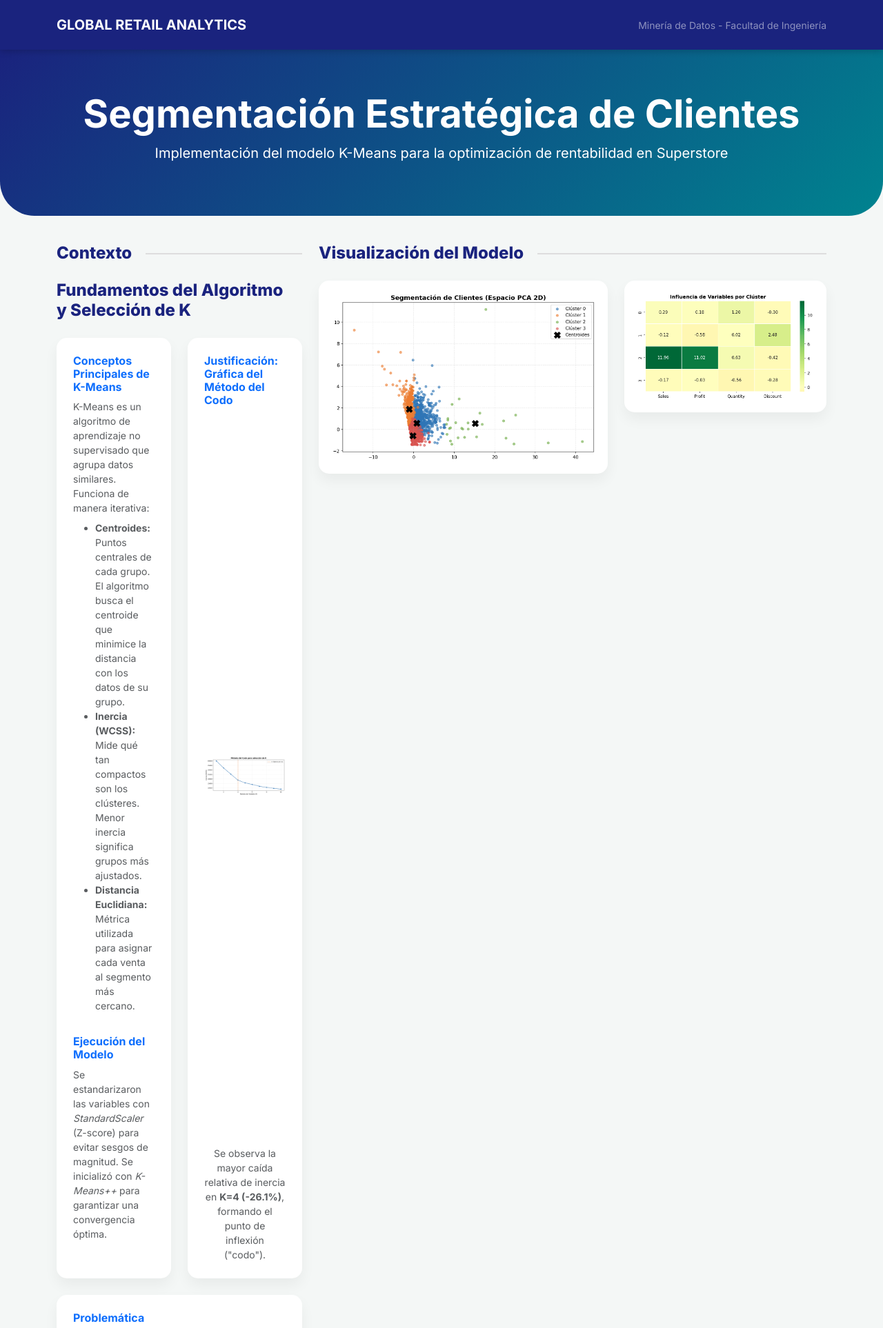
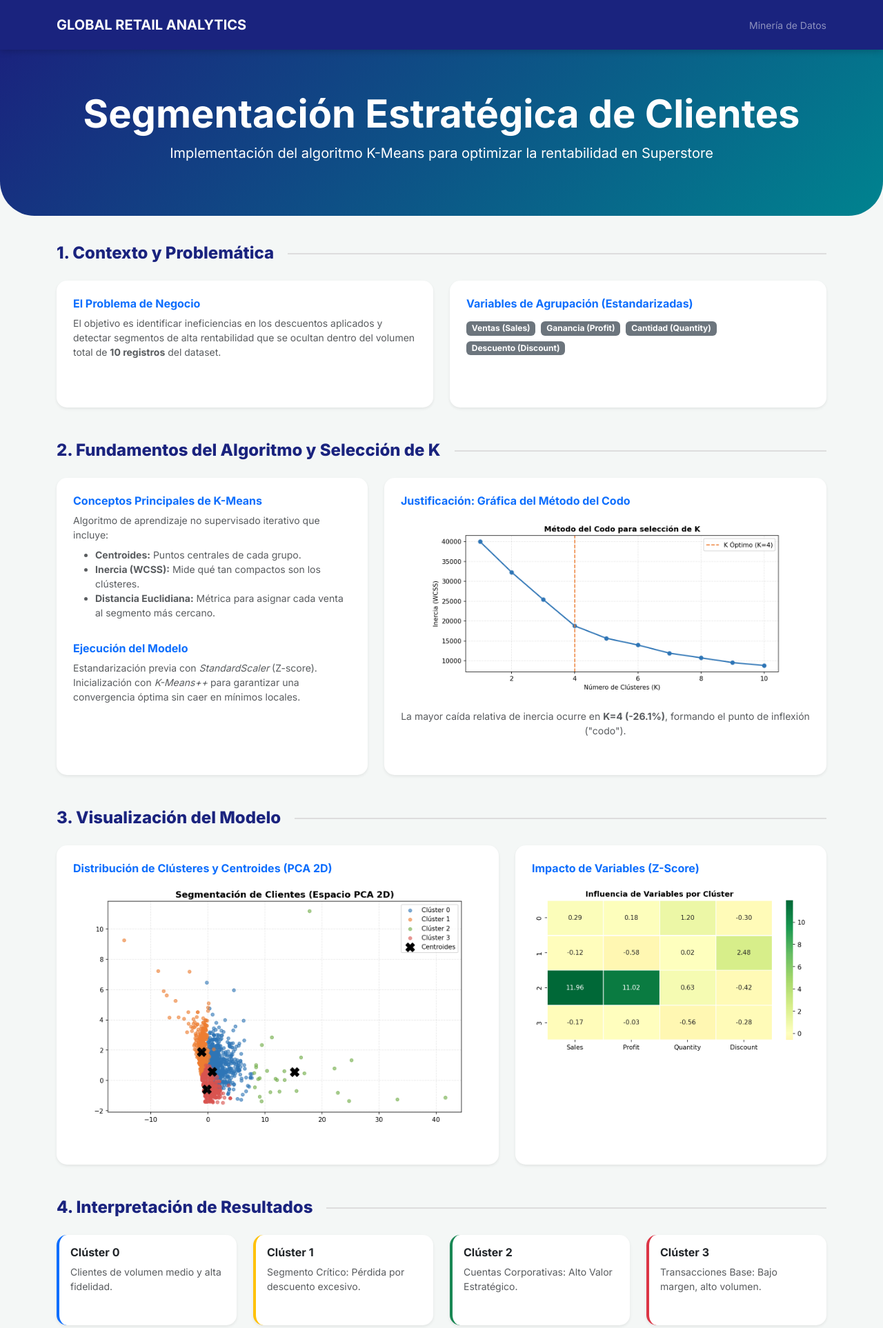
Before and after one commit to ZIMABLUE339/proyecto_kmeans, a Flask app: template templates/index.html in a window 1280 px wide. Shown: the top 1926 px of the page at 69% size. Run offline with Flask 3, Linux system fonts and the light colour scheme; the template is opened without the code that fills it: most values are stand-ins (such as "Sample title", 1, 10 or a date in 2020).

Commit message:
Correccion Index.html

```diff
--- a/templates/index.html
+++ b/templates/index.html
@@ -12,110 +12,116 @@
 <nav class="navbar navbar-dark py-3">
     <div class="container">
         <span class="navbar-brand fw-bold">GLOBAL RETAIL ANALYTICS</span>
-        <span class="text-white-50 small">Minería de Datos - Facultad de Ingeniería</span>
+        <span class="text-white-50 small">Minería de Datos</span>
     </div>
 </nav>
 
-<div class="hero-section">
-    <div class="container text-center">
+<div class="hero-section text-center">
+    <div class="container">
         <h1 class="display-4 fw-bold">Segmentación Estratégica de Clientes</h1>
-        <p class="lead">Implementación del modelo K-Means para la optimización de rentabilidad en Superstore</p>
+        <p class="lead">Implementación del algoritmo K-Means para optimizar la rentabilidad en Superstore</p>
     </div>
 </div>
 
 <div class="container">
-    <div class="row">
-        <div class="col-lg-4">
-            <h4 class="section-title">Contexto</h4>
-            <h4 class="section-title mt-4">Fundamentos del Algoritmo y Selección de K</h4>
-    <div class="row mb-4">
+
+    <h4 class="section-title">1. Contexto y Problemática</h4>
+    <div class="row mb-5">
         <div class="col-md-6">
-            <div class="card p-4 h-100">
-                <h6 class="fw-bold text-primary">Conceptos Principales de K-Means</h6>
-                <p class="small text-muted mb-2">K-Means es un algoritmo de aprendizaje no supervisado que agrupa datos similares. Funciona de manera iterativa:</p>
-                <ul class="small text-muted">
-                    <li><strong>Centroides:</strong> Puntos centrales de cada grupo. El algoritmo busca el centroide que minimice la distancia con los datos de su grupo.</li>
-                    <li><strong>Inercia (WCSS):</strong> Mide qué tan compactos son los clústeres. Menor inercia significa grupos más ajustados.</li>
-                    <li><strong>Distancia Euclidiana:</strong> Métrica utilizada para asignar cada venta al segmento más cercano.</li>
-                </ul>
-                <h6 class="fw-bold text-primary mt-3">Ejecución del Modelo</h6>
-                <p class="small text-muted mb-0">Se estandarizaron las variables con <em>StandardScaler</em> (Z-score) para evitar sesgos de magnitud. Se inicializó con <em>K-Means++</em> para garantizar una convergencia óptima.</p>
+            <div class="card p-4 h-100 shadow-sm">
+                <h6 class="fw-bold text-primary">El Problema de Negocio</h6>
+                <p class="text-muted small">El objetivo es identificar ineficiencias en los descuentos aplicados y detectar segmentos de alta rentabilidad que se ocultan dentro del volumen total de <strong>{{ total }} registros</strong> del dataset.</p>
             </div>
         </div>
         <div class="col-md-6">
-            <div class="card p-4 h-100 text-center">
-                <h6 class="fw-bold text-primary text-start">Justificación: Gráfica del Método del Codo</h6>
-                <img src="{{ url_for('static', filename='images/metodo_codo.png') }}" class="img-fluid my-auto" alt="Método del Codo">
-                <p class="small text-muted mt-2 mb-0">Se observa la mayor caída relativa de inercia en <strong>K=4 (-26.1%)</strong>, formando el punto de inflexión ("codo").</p>
-            </div>
-        </div>
-    </div>
-            <div class="card p-4">
-                <h6 class="fw-bold text-primary">Problemática</h6>
-                <p class="small text-muted">Identificar ineficiencias en descuentos y detectar segmentos de alta rentabilidad que se pierden en el volumen total de {{ total }} registros.</p>
-                <hr>
-                <h6 class="fw-bold text-primary">Variables de Agrupación</h6>
-                <div class="d-flex flex-wrap gap-2">
-                    <span class="badge bg-light text-dark border">Ventas</span>
-                    <span class="badge bg-light text-dark border">Ganancia</span>
-                    <span class="badge bg-light text-dark border">Cantidad</span>
-                    <span class="badge bg-light text-dark border">Descuento</span>
-                </div>
-            </div>
-        </div>
-
-        <div class="col-lg-8">
-            <h4 class="section-title">Visualización del Modelo</h4>
-            <div class="row">
-                <div class="col-md-7">
-                    <div class="card p-3">
-                        <img src="{{ url_for('static', filename='images/pca_clusters.png') }}" class="img-fluid" alt="PCA">
-                    </div>
-                </div>
-                <div class="col-md-5">
-                    <div class="card p-3">
-                        <img src="{{ url_for('static', filename='images/heatmap.png') }}" class="img-fluid" alt="Heatmap">
-                    </div>
+            <div class="card p-4 h-100 shadow-sm">
+                <h6 class="fw-bold text-primary">Variables de Agrupación (Estandarizadas)</h6>
+                <div class="d-flex flex-wrap gap-2 mt-2">
+                    <span class="badge bg-secondary">Ventas (Sales)</span>
+                    <span class="badge bg-secondary">Ganancia (Profit)</span>
+                    <span class="badge bg-secondary">Cantidad (Quantity)</span>
+                    <span class="badge bg-secondary">Descuento (Discount)</span>
                 </div>
             </div>
         </div>
     </div>
 
-    <h4 class="section-title mt-4">Arquetipos Identificados (K=4)</h4>
-    <div class="row">
-        <div class="col-md-3">
-            <div class="card p-3 border-start border-4 border-primary">
-                <h6 class="fw-bold">Clúster 0</h6>
-                <p class="small">Clientes de volumen medio y alta fidelidad.</p>
+    <h4 class="section-title">2. Fundamentos del Algoritmo y Selección de K</h4>
+    <div class="row mb-5">
+        <div class="col-md-5">
+            <div class="card p-4 h-100 shadow-sm">
+                <h6 class="fw-bold text-primary">Conceptos Principales de K-Means</h6>
+                <p class="small text-muted mb-2">Algoritmo de aprendizaje no supervisado iterativo que incluye:</p>
+                <ul class="small text-muted">
+                    <li><strong>Centroides:</strong> Puntos centrales de cada grupo.</li>
+                    <li><strong>Inercia (WCSS):</strong> Mide qué tan compactos son los clústeres.</li>
+                    <li><strong>Distancia Euclidiana:</strong> Métrica para asignar cada venta al segmento más cercano.</li>
+                </ul>
+                <h6 class="fw-bold text-primary mt-3">Ejecución del Modelo</h6>
+                <p class="small text-muted mb-0">Estandarización previa con <em>StandardScaler</em> (Z-score). Inicialización con <em>K-Means++</em> para garantizar una convergencia óptima sin caer en mínimos locales.</p>
             </div>
         </div>
-        <div class="col-md-3">
-            <div class="card p-3 border-start border-4 border-warning">
-                <h6 class="fw-bold">Clúster 1</h6>
-                <p class="small">Segmento Crítico: Pérdida por descuento excesivo.</p>
-            </div>
-        </div>
-        <div class="col-md-3">
-            <div class="card p-3 border-start border-4 border-success">
-                <h6 class="fw-bold">Clúster 2</h6>
-                <p class="small">Cuentas Corporativas: Alto Valor Estratégico.</p>
-            </div>
-        </div>
-        <div class="col-md-3">
-            <div class="card p-3 border-start border-4 border-danger">
-                <h6 class="fw-bold">Clúster 3</h6>
-                <p class="small">Transacciones Base: Bajo margen, alto volumen.</p>
+        <div class="col-md-7">
+            <div class="card p-4 h-100 shadow-sm text-center">
+                <h6 class="fw-bold text-primary text-start">Justificación: Gráfica del Método del Codo</h6>
+                <img src="{{ url_for('static', filename='images/metodo_codo.png') }}" class="img-fluid rounded mx-auto d-block mt-2" style="max-height: 260px; object-fit: contain;" alt="Método del Codo">
+                <p class="small text-muted mt-3 mb-0">La mayor caída relativa de inercia ocurre en <strong>K=4 (-26.1%)</strong>, formando el punto de inflexión ("codo").</p>
             </div>
         </div>
     </div>
 
-    <h4 class="section-title mt-4">Análisis de Datos Asignados</h4>
-    <div class="card">
+    <h4 class="section-title">3. Visualización del Modelo</h4>
+    <div class="row mb-5">
+        <div class="col-md-7">
+            <div class="card p-4 shadow-sm text-center h-100">
+                <h6 class="fw-bold text-primary mb-3 text-start">Distribución de Clústeres y Centroides (PCA 2D)</h6>
+                <img src="{{ url_for('static', filename='images/pca_clusters.png') }}" class="img-fluid rounded mx-auto d-block" style="max-height: 350px; object-fit: contain;" alt="PCA">
+            </div>
+        </div>
+        <div class="col-md-5">
+            <div class="card p-4 shadow-sm text-center h-100">
+                <h6 class="fw-bold text-primary mb-3 text-start">Impacto de Variables (Z-Score)</h6>
+                <img src="{{ url_for('static', filename='images/heatmap.png') }}" class="img-fluid rounded mx-auto d-block" style="max-height: 350px; object-fit: contain;" alt="Heatmap">
+            </div>
+        </div>
+    </div>
+
+    <h4 class="section-title">4. Interpretación de Resultados</h4>
+    <div class="row mb-5">
+        <div class="col-md-3 mb-3">
+            <div class="card p-3 h-100 shadow-sm border-0 border-start border-4 border-primary">
+                <h6 class="fw-bold">Clúster 0</h6>
+                <p class="small text-muted mb-0">Clientes de volumen medio y alta fidelidad.</p>
+            </div>
+        </div>
+        <div class="col-md-3 mb-3">
+            <div class="card p-3 h-100 shadow-sm border-0 border-start border-4 border-warning">
+                <h6 class="fw-bold">Clúster 1</h6>
+                <p class="small text-muted mb-0">Segmento Crítico: Pérdida por descuento excesivo.</p>
+            </div>
+        </div>
+        <div class="col-md-3 mb-3">
+            <div class="card p-3 h-100 shadow-sm border-0 border-start border-4 border-success">
+                <h6 class="fw-bold">Clúster 2</h6>
+                <p class="small text-muted mb-0">Cuentas Corporativas: Alto Valor Estratégico.</p>
+            </div>
+        </div>
+        <div class="col-md-3 mb-3">
+            <div class="card p-3 h-100 shadow-sm border-0 border-start border-4 border-danger">
+                <h6 class="fw-bold">Clúster 3</h6>
+                <p class="small text-muted mb-0">Transacciones Base: Bajo margen, alto volumen.</p>
+            </div>
+        </div>
+    </div>
+
+    <h4 class="section-title">5. Muestra de Datos Procesados</h4>
+    <div class="card shadow-sm border-0 mb-5">
         <div class="table-responsive">
-            <table class="table align-middle mb-0">
-                <thead>
+            <table class="table table-hover align-middle mb-0">
+                <thead class="table-light">
                     <tr>
                         <th>Order ID</th>
+                        <th>Categoría</th>
                         <th>Ventas</th>
                         <th>Profit</th>
                         <th>Qty</th>
@@ -126,25 +132,25 @@
                 <tbody>
                     {% for fila in filas %}
                     <tr>
-                        <td><span class="fw-bold">{{ fila[0] }}</span></td>
+                        <td class="fw-bold text-secondary">{{ fila[0] }}</td>
+                        <td>{{ fila[1] }}</td>
                         <td>${{ fila[2] }}</td>
-                        <td class="{% if fila[3] < 0 %}text-danger{% else %}text-success{% endif %}">
+                        <td class="{% if fila[3] < 0 %}text-danger fw-bold{% else %}text-success{% endif %}">
                             {{ fila[3] }}
                         </td>
                         <td>{{ fila[4] }}</td>
                         <td>{{ fila[5] }}</td>
-                        <td>
-                            <span class="badge bg-dark">Clúster {{ fila[6] }}</span>
-                        </td>
+                        <td><span class="badge bg-dark rounded-pill">Clúster {{ fila[6] }}</span></td>
                     </tr>
                     {% endfor %}
                 </tbody>
             </table>
         </div>
     </div>
+
 </div>
 
-<footer class="text-center py-5 text-muted">
+<footer class="bg-dark text-white text-center py-4 mt-auto">
     <small>Sistema de Minería de Datos - 2026</small>
 </footer>
 
```
